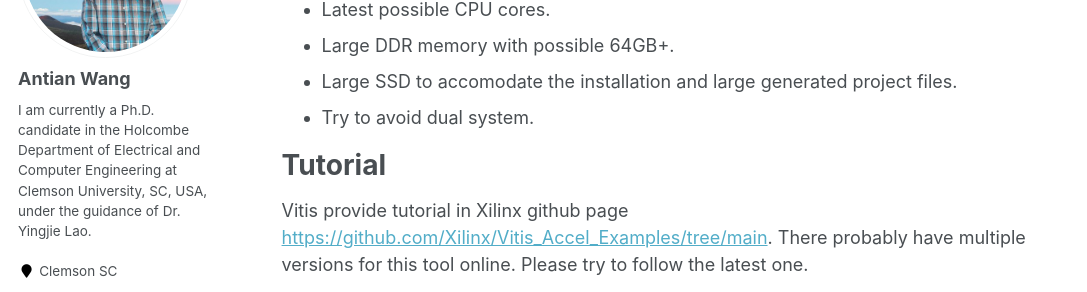
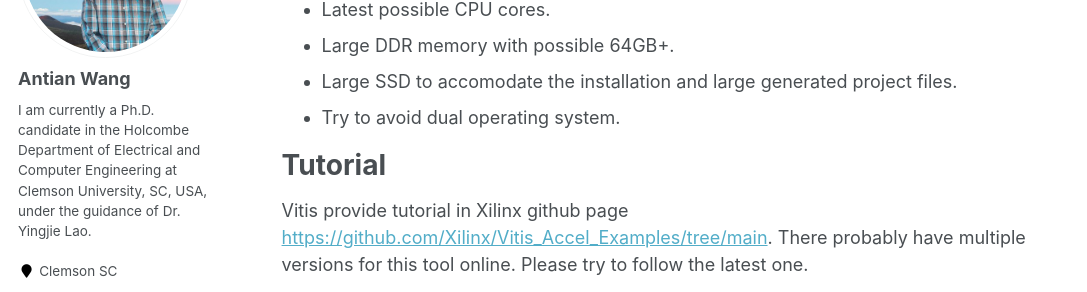
Before and after one commit to wangantian/wangantian.github.io, a Jekyll site: the page built from _resources/vitis_usage.md, in a window 1280 px wide and 900 px high, scrolled down 907 px. Shown: the part 153-445 px from the top of the window, without its empty margins (0-1087 px from the left). Built offline with Jekyll 4.4.1, drawn with Linux system fonts in a browser that asks for light colours; some web fonts are replaced.

Commit message:
Update vitis_usage.md

```diff
--- a/_resources/vitis_usage.md
+++ b/_resources/vitis_usage.md
@@ -27,7 +27,7 @@ If you want to configure your local Linux Desktop by yourself. Below is the one
 * Latest possible CPU cores.
 * Large DDR memory with possible 64GB+.
 * Large SSD to accomodate the installation and large generated project files.
-* Try to avoid dual system.
+* Try to avoid dual operating system.
 
 # Tutorial
 Vitis provide tutorial in Xilinx github page [https://github.com/Xilinx/Vitis_Accel_Examples/tree/main](https://github.com/Xilinx/Vitis_Accel_Examples/tree/main). There probably have multiple versions for this tool online. Please try to follow the latest one.
```
